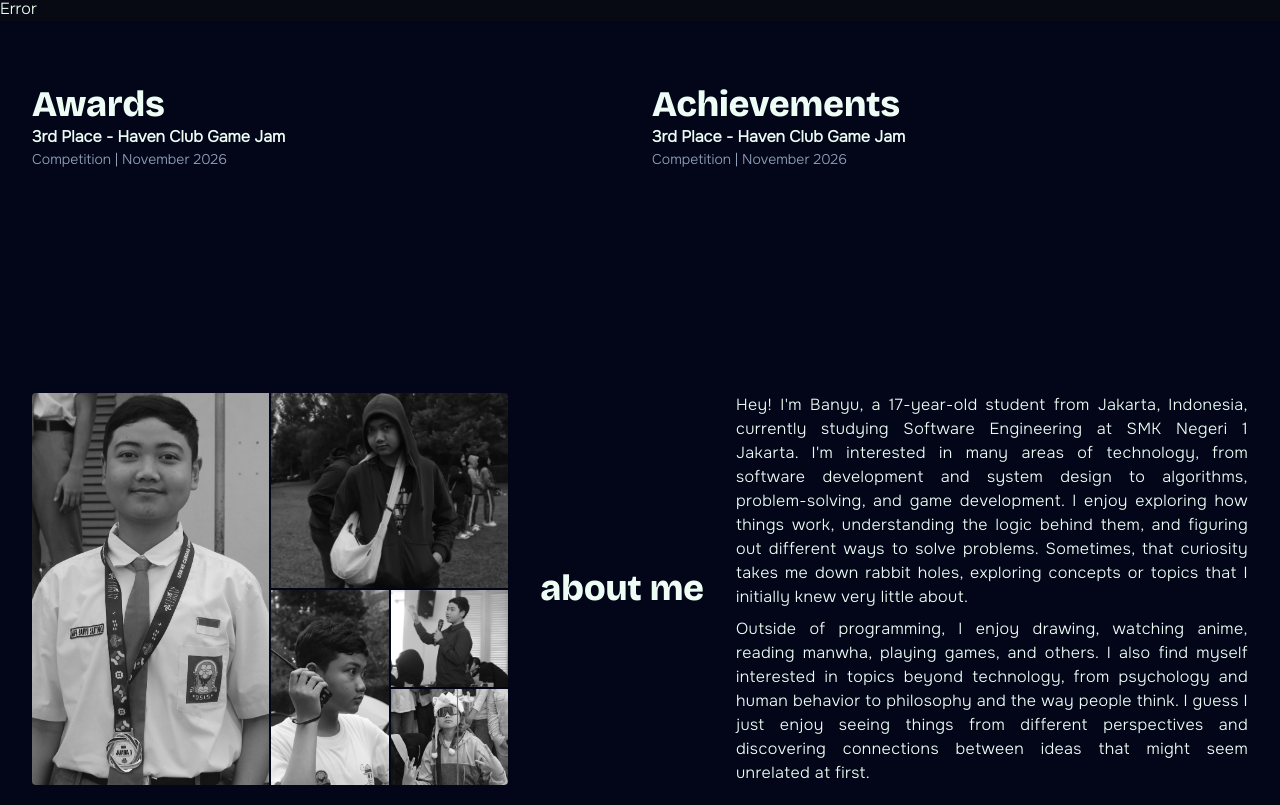
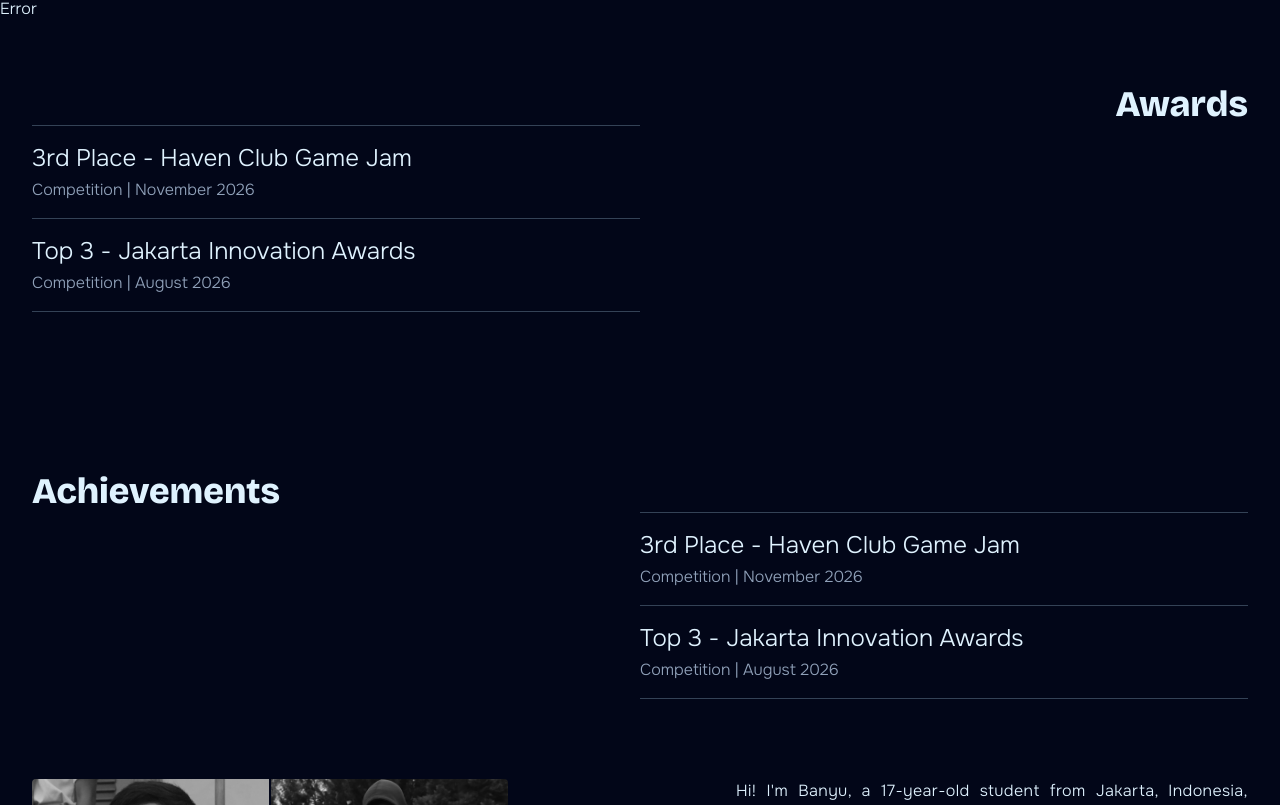
Before and after one commit to arfabanyu/portfolio, a Next.js app: page / in a window 1280 px wide. Shown: the part 995-1800 px from the top of the page. Built offline with nearby package versions, Linux system fonts and the light colour scheme; no server answers.

Commit message:
feat: update About, AwardsAndAchievements, Experience, and Projects components with improved styling and additional awards

```diff
--- a/components/pages/home/about.tsx
+++ b/components/pages/home/about.tsx
@@ -12,7 +12,7 @@ const About = () => {
   const bornIn = new Date(2008, 12, 4);
   const now = new Date();
   return (
-    <div className='bg-slate-950' id='about'>
+    <div className='bg-slate-950 text-sky-100' id='about'>
       <div className='flex-col lg:flex-row flex px-8 gap-8 max-w-7xl mx-auto'>
         <div className='flex-1 grid grid-cols-2 gap-0.5 rounded overflow-hidden'>
           <div className='relative'>
@@ -91,7 +91,7 @@ const About = () => {
         <div className='w-full space-y-2 max-w-lg'>
           <div className='space-y-2 text-justify  tracking-wide'>
             <p>
-              Hey! I&apos;m Banyu, a {now.getFullYear() - bornIn.getFullYear()}
+              Hi! I&apos;m Banyu, a {now.getFullYear() - bornIn.getFullYear()}
               -year-old student from Jakarta, Indonesia, currently studying
               Software Engineering at SMK Negeri 1 Jakarta. I&apos;m interested
               in many areas of technology, from software development and system
@@ -102,8 +102,8 @@ const About = () => {
               concepts or topics that I initially knew very little about.
             </p>
             <p>
-              Outside of programming, I enjoy drawing, watching anime, reading
-              manwha, playing games, and others. I also find myself interested
+              Outside of programming, I enjoy drawing, watching animes, reading
+              manwhas, playing games, and others. I also find myself interested
               in topics beyond technology, from psychology and human behavior to
               philosophy and the way people think. I guess I just enjoy seeing
               things from different perspectives and discovering connections
--- a/components/pages/home/awards-and-achievements.tsx
+++ b/components/pages/home/awards-and-achievements.tsx
@@ -20,39 +20,55 @@ const awards: Award[] = [
     category: 'Competition',
     description: '...',
   },
+  {
+    id: 'jia-2026',
+    title: 'Top 3',
+    event: 'Jakarta Innovation Awards',
+    month: 'August',
+    year: 2026,
+    category: 'Competition',
+    description: '...',
+  },
 ];
 
 const AwardsAndAchievements = () => {
   return (
-    <div className='bg-slate-950' id='about'>
-      <div className='grid grid-cols-2 py-16 px-8 gap-6 max-w-7xl mx-auto'>
+    <div className='bg-slate-950 text-sky-100' id='about'>
+      <div className='grid py-16 px-8 max-w-7xl mx-auto'>
         <div className='w-full'>
-          <h2 className='font-bold font-display text-4xl'>Awards</h2>
-          <ul className={cn('relative w-full pb-40')}>
+          <h2 className='font-bold font-display text-4xl text-right'>Awards</h2>
+          <div className='grid grid-cols-2'>
+            <ul className={cn('grid gap-4 relative w-full pb-40 *:border-b')}>
+              <li />
               {awards.map((award) => {
                 return (
-                <li key={award.id}>
-                  <p className='font-semibold'>
+                  <li key={award.id} className='pb-4 space-y-1'>
+                    <p className='text-2xl'>
                       {award.title} - {award.event}
                     </p>
-                  <p className='text-muted-foreground text-sm'>
+                    <p className='text-muted-foreground'>
                       {award.category} | {award.month} {award.year}
                     </p>
                   </li>
                 );
               })}
             </ul>
+            <div />
           </div>
-        <div className='w-full'>
+        </div>
+        <div className='w-full '>
           <h2 className='font-bold font-display text-4xl'>Achievements</h2>
-          <ul className={cn('relative w-full pb-40')}>
+          <div className='grid grid-cols-2'>
+            <div />
+            <ul className={cn('grid gap-4 relative w-full pb-4 *:border-b')}>
+              <li />
               {awards.map((award) => {
                 return (
-                <li key={award.id}>
-                  <p className='font-semibold'>
+                  <li key={award.id} className='pb-4 space-y-1'>
+                    <p className='text-2xl'>
                       {award.title} - {award.event}
                     </p>
-                  <p className='text-muted-foreground text-sm'>
+                    <p className='text-muted-foreground'>
                       {award.category} | {award.month} {award.year}
                     </p>
                   </li>
@@ -62,6 +78,7 @@ const AwardsAndAchievements = () => {
           </div>
         </div>
       </div>
+    </div>
   );
 };
 
--- a/components/pages/home/experience.tsx
+++ b/components/pages/home/experience.tsx
@@ -25,7 +25,7 @@ const awards: Award[] = [
 
 const Experience = () => {
   return (
-    <div className='bg-slate-950' id='about'>
+    <div className='bg-slate-950 text-sky-100' id='about'>
       <div className='grid py-16 px-8 gap-6 max-w-7xl mx-auto'>
         <h2 className='font-bold font-display text-[9rem] text-center leading-none'>
           Journey
--- a/components/pages/home/projects.tsx
+++ b/components/pages/home/projects.tsx
@@ -51,7 +51,7 @@ const selectedRepos: Record<number, ModifiedRepo> = {
 
 const Projects = () => {
   return (
-    <div className='50' id='about'>
+    <div className='50 text-sky-100' id='about'>
       <div className='grid items-center w-full bg-slate-950 px-6 pt-2 pb-8 gap-24'>
         <p className='uppercase font-body mx-auto text-sm font-bold'>
           Explore my project <br />
@@ -61,7 +61,7 @@ const Projects = () => {
           selected works
         </h2>
       </div>
-      <div className='grid gap-8'>
+      <div className='grid gap-8 bg-slate-950'>
         <Repos />
       </div>
     </div>
```
Lines whose indentation alone changed are shown as unchanged.
